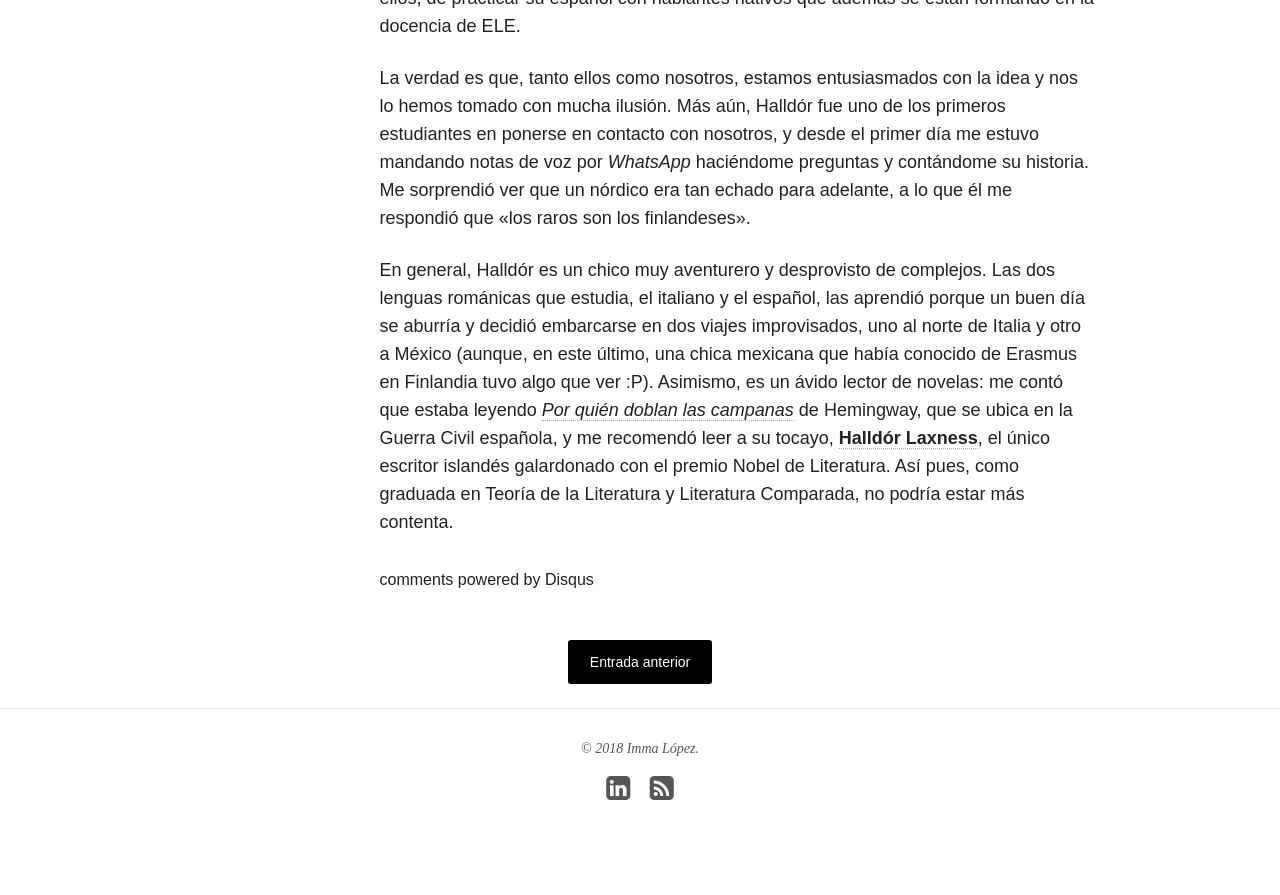
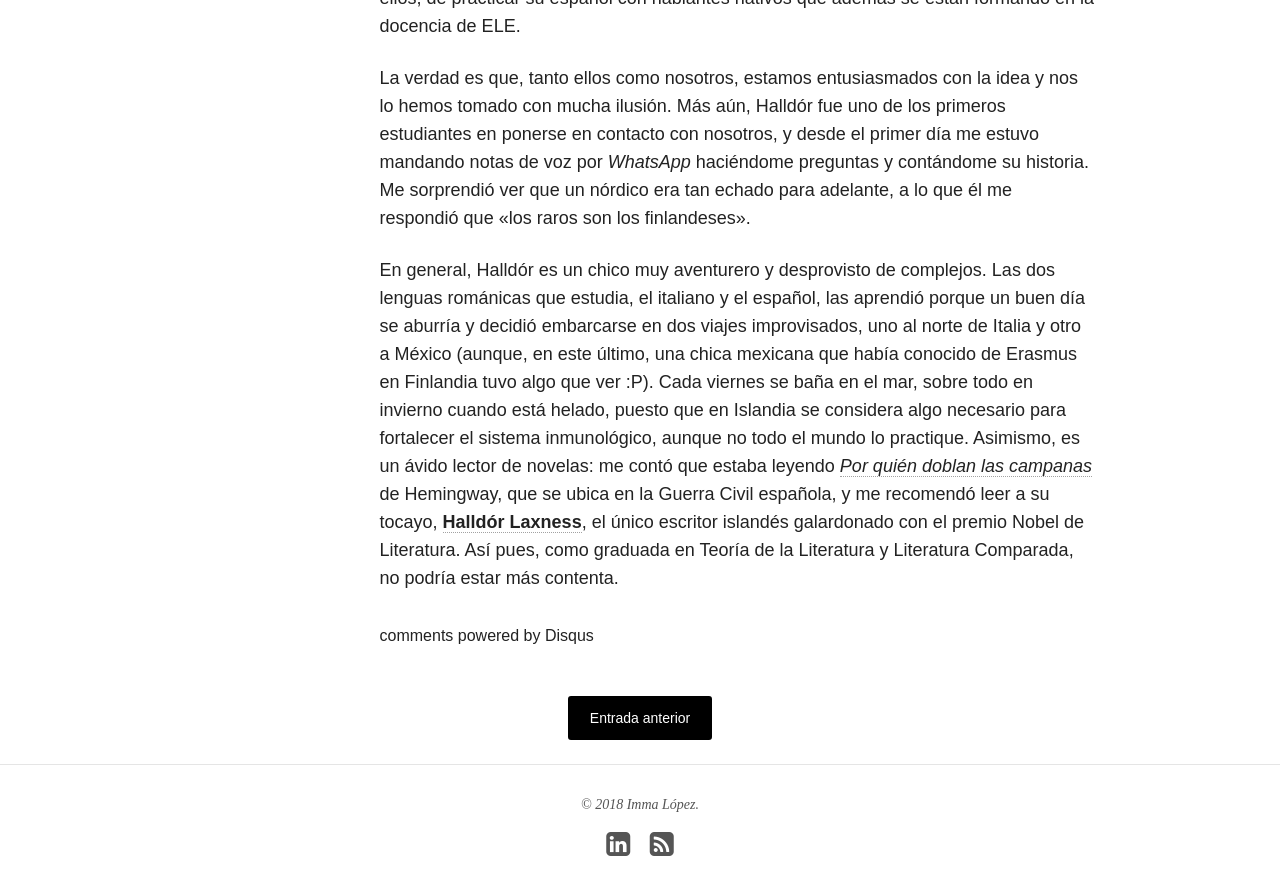
Before and after one commit to immalopez/immalopez.github.io, a Jekyll site: the page built from _posts/blog/2018-02-10-halldor-primera-toma.md, in a window 1280 px wide and 900 px high, scrolled down 1409 px. Shown: the top 895 px of the window. Built offline with Jekyll 4.4.1, drawn with Linux system fonts in a browser that asks for light colours; nearby versions of some CDN libraries; comment, search, counter and statistics services are not loaded.

Commit message:
Update 2018-02-10-halldor-primera-toma.md

```diff
--- a/_posts/blog/2018-02-10-halldor-primera-toma.md
+++ b/_posts/blog/2018-02-10-halldor-primera-toma.md
@@ -24,4 +24,4 @@
 
 La verdad es que, tanto ellos como nosotros, estamos entusiasmados con la idea y nos lo hemos tomado con mucha ilusión. Más aún, Halldór fue uno de los primeros estudiantes en ponerse en contacto con nosotros, y desde el primer día me estuvo mandando notas de voz por _WhatsApp_ haciéndome preguntas y contándome su historia. Me sorprendió ver que un nórdico era tan echado para adelante, a lo que él me respondió que «los raros son los finlandeses».
 
-En general, Halldór es un chico muy aventurero y desprovisto de complejos. Las dos lenguas románicas que estudia, el italiano y el español, las aprendió porque un buen día se aburría y decidió embarcarse en dos viajes improvisados, uno al norte de Italia y otro a México (aunque, en este último, una chica mexicana que había conocido de Erasmus en Finlandia tuvo algo que ver :P). Asimismo, es un ávido lector de novelas: me contó que estaba leyendo [_Por quién doblan las campanas_](https://es.wikipedia.org/wiki/Por_quién_doblan_las_campanas) de Hemingway, que se ubica en la Guerra Civil española, y me recomendó leer a su tocayo, [**Halldór Laxness**](https://es.wikipedia.org/wiki/Halldór_Laxness), el único escritor islandés galardonado con el premio Nobel de Literatura. Así pues, como graduada en Teoría de la Literatura y Literatura Comparada, no podría estar más contenta.
+En general, Halldór es un chico muy aventurero y desprovisto de complejos. Las dos lenguas románicas que estudia, el italiano y el español, las aprendió porque un buen día se aburría y decidió embarcarse en dos viajes improvisados, uno al norte de Italia y otro a México (aunque, en este último, una chica mexicana que había conocido de Erasmus en Finlandia tuvo algo que ver :P). Cada viernes se baña en el mar, sobre todo en invierno cuando está helado, puesto que en Islandia se considera algo necesario para fortalecer el sistema inmunológico, aunque no todo el mundo lo practique. Asimismo, es un ávido lector de novelas: me contó que estaba leyendo [_Por quién doblan las campanas_](https://es.wikipedia.org/wiki/Por_quién_doblan_las_campanas) de Hemingway, que se ubica en la Guerra Civil española, y me recomendó leer a su tocayo, [**Halldór Laxness**](https://es.wikipedia.org/wiki/Halldór_Laxness), el único escritor islandés galardonado con el premio Nobel de Literatura. Así pues, como graduada en Teoría de la Literatura y Literatura Comparada, no podría estar más contenta.
```
